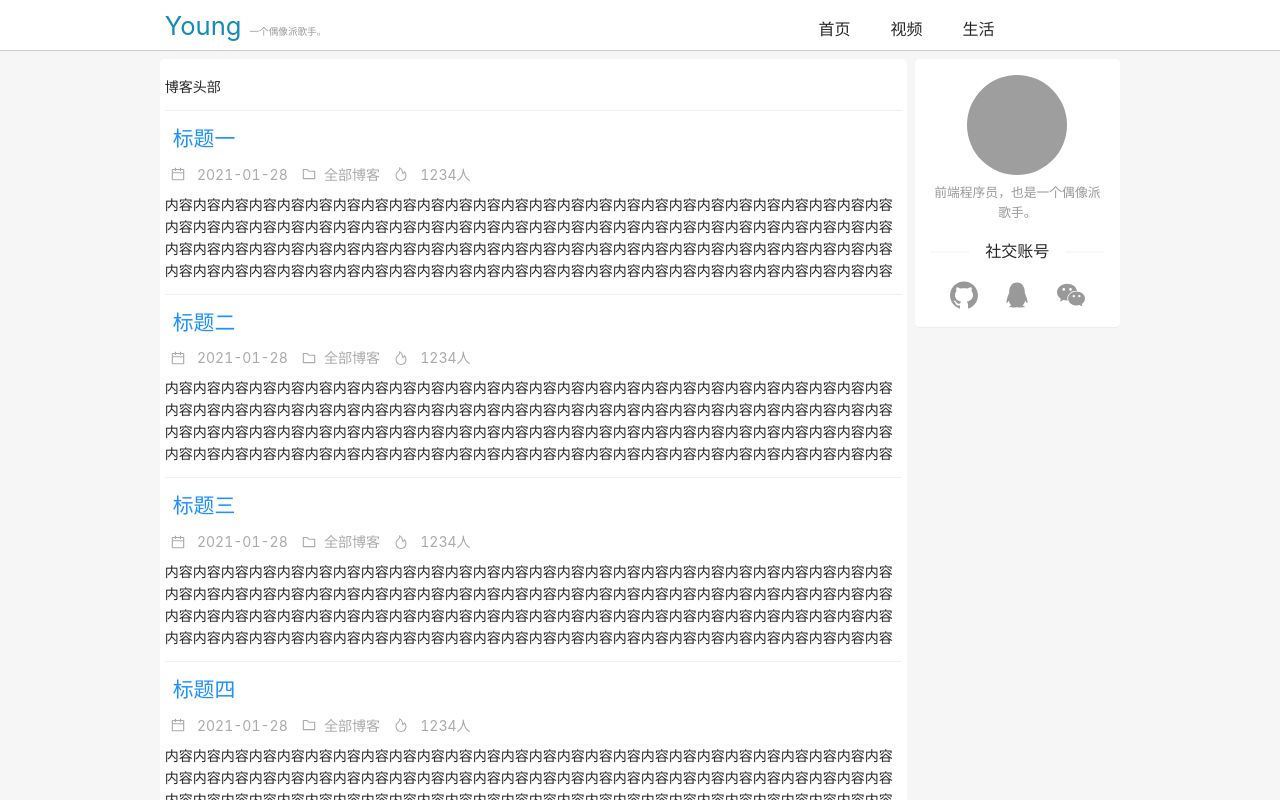
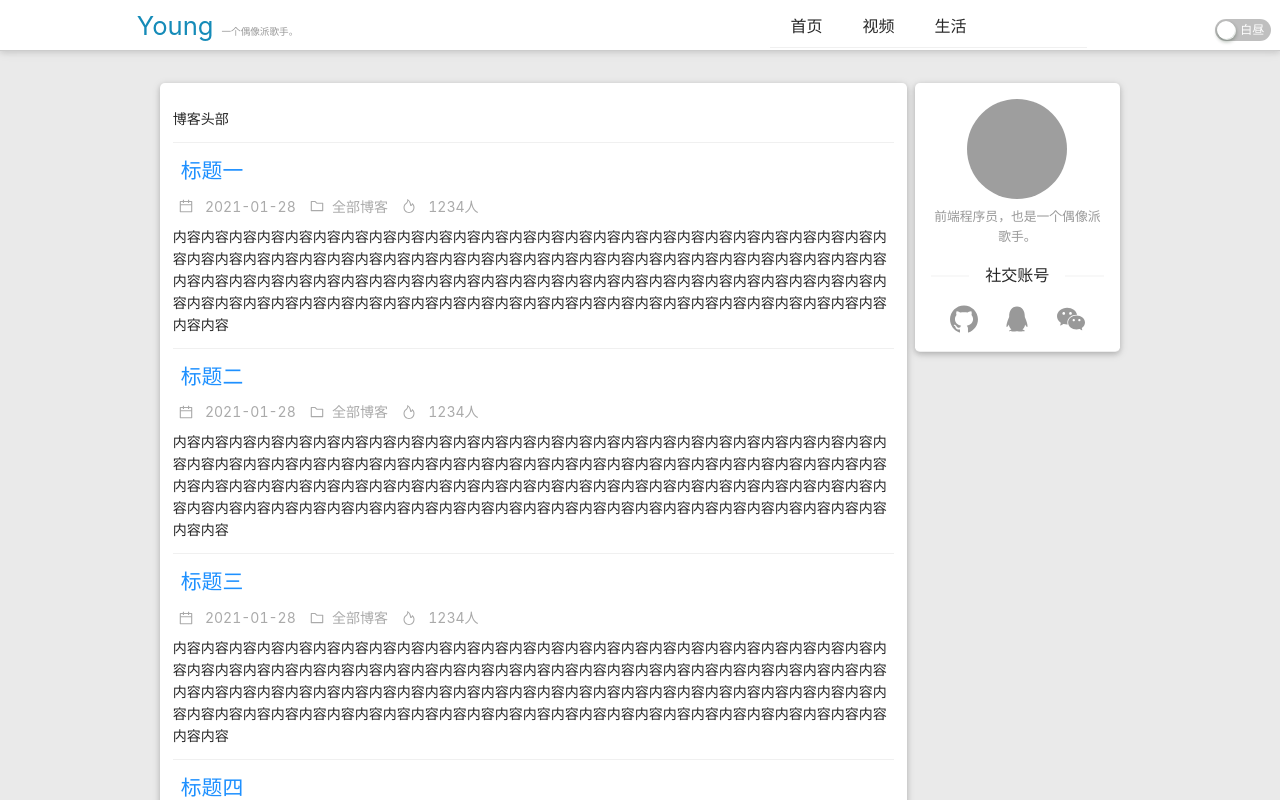
Before and after one commit to Youngtao1999/blog, a Next.js app: page / in a window 1280 px wide. Shown: the top 800 px of the page. Built offline with nearby package versions, Linux system fonts and the light colour scheme; grey boxes are pictures that could not be loaded.

Commit message:
02/05:增加边框阴影

```diff
--- a/components/Header.js
+++ b/components/Header.js
@@ -1,7 +1,7 @@
 import React from 'react'
 import '../styles/components/header.css'
 
-import { Row, Col, Menu} from 'antd'
+import { Row, Col, Menu, Switch } from 'antd'
 
 const Header = () => (
   <div className='header'>
@@ -24,6 +24,11 @@ const Header = () => (
           </Menu.Item>
         </Menu>
       </Col>
+      <Switch
+        className="switch"
+        checkedChildren="黑夜"
+        unCheckedChildren="白昼"
+      />
     </Row>
   </div>
 )
--- a/styles/components/footer.css
+++ b/styles/components/footer.css
@@ -1,6 +1,6 @@
 .footer-div {
   text-align: center;
   width: 100%;
-  padding: 1rem;
+  padding: 2rem;
   color: #888;
 }
--- a/styles/components/header.css
+++ b/styles/components/header.css
@@ -4,6 +4,8 @@
   overflow: hidden;
   height: 3.2rem;
   border-bottom: 1px solid #ccc;
+  margin-bottom: 2rem;
+  box-shadow: 0 2px 5px 0 rgba(0, 0, 0, 0.08), 0 2px 10px 0 rgba(0, 0, 0, 0.08);
 }
 .header-logo {
   color: #158bb8;
@@ -16,12 +18,16 @@
   display: inline-block;
   padding-left: 0.5rem;
 }
-.ant-meu{
+.ant-menu {
   line-height: 2.6rem;
 }
-.ant-menu-item{
+.ant-menu-item {
   font-size: 1rem !important;
   padding-left: 1rem;
   padding-right: 1rem;
-
 }
+.switch {
+  position: relative;
+  top: .8rem;
+  left: 8rem;
+}
--- a/styles/pages/comm.css
+++ b/styles/pages/comm.css
@@ -1,12 +1,13 @@
 body {
-  background-color: #f6f6f6;
+  background-color: #eaeaea;
 }
 
 .comm-left {
   background-color: #fff;
-  padding: .3rem;
+  padding: .8rem;
   border-radius: .3rem;
   border-bottom: 1px solid #eee;
+  box-shadow: 0 2px 5px 0 rgba(0, 0, 0, 0.16), 0 2px 10px 0 rgba(0, 0, 0, 0.12);
 }
 .comm-box {
   background-color: #fff;
@@ -14,6 +15,7 @@ body {
   padding: .3rem;
   border-radius: .3rem;
   border-bottom: 1px solid #eee;
+  box-shadow: 0 2px 5px 0 rgba(0, 0, 0, 0.16), 0 2px 10px 0 rgba(0, 0, 0, 0.12);
 }
 .comm-main {
   margin-top: .5rem;
```
